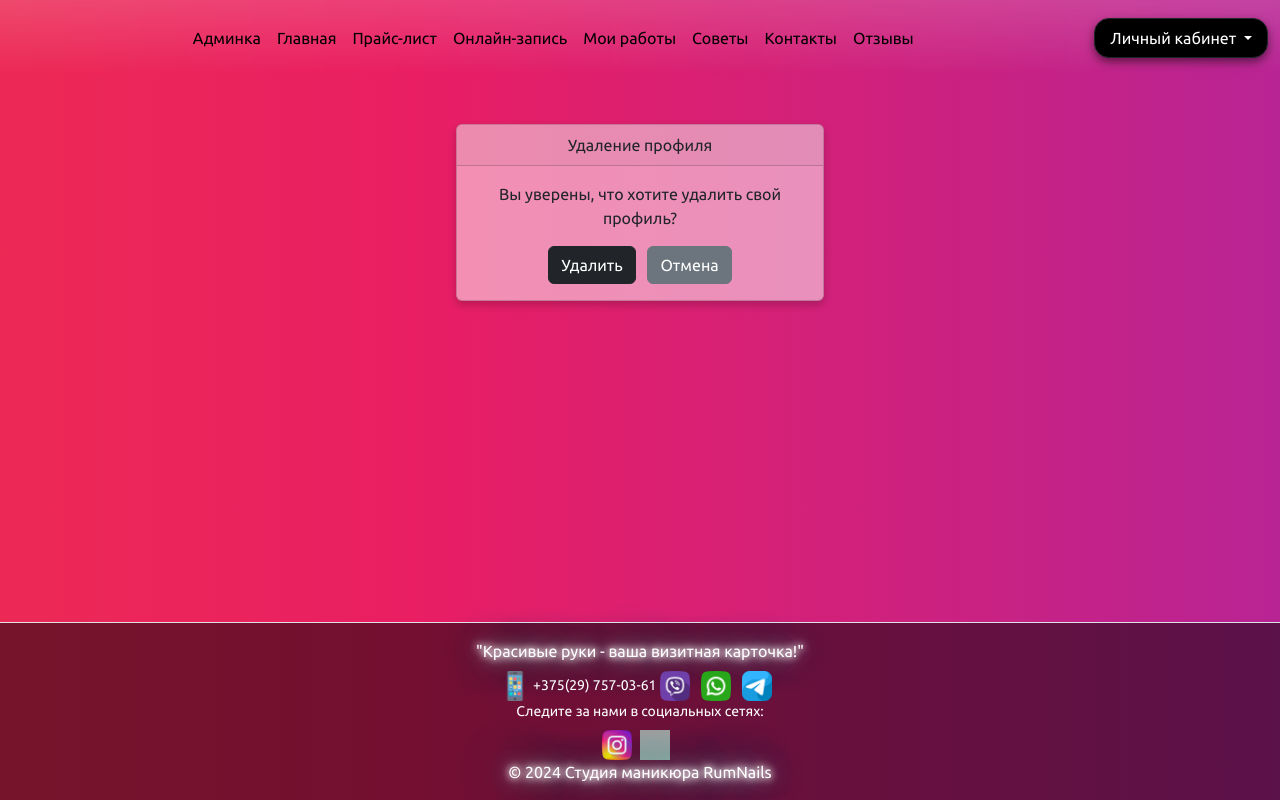
After one commit to valerashankorenko/nails_studio, a Django app: a page that uses templates/users/profile_confirm_delete.html in a window 1280 px wide. The commit adds this page. Run offline with Django 4.2, Linux system fonts and the light colour scheme; the visitor is signed in with stand-in values (Sample User, id 1); data comes from the database, SQL or seed files in the repository; some libraries are stand-ins or nearby versions; grey boxes are pictures that could not be loaded.

Commit message:
Удаления профиля

```diff
--- a/static_dev/css/styles.css
+++ b/static_dev/css/styles.css
@@ -424,3 +424,10 @@ img {
         font-size: 11px; /* Уменьшите размер шрифта для мобильных устройств */
     }
 }
+
+/* Профиль */
+.card-profile {
+    padding: 5px;
+    border-radius: 15px;
+    box-shadow: 0 8px 16px rgba(0, 0, 0, 0.2);
+}
--- /dev/null
+++ b/templates/users/profile_confirm_delete.html
@@ -0,0 +1,26 @@
+{% extends "base.html" %}
+{% load django_bootstrap5 %}
+
+{% block title %}
+Удаление профиля
+{% endblock %}
+
+{% block content %}
+<div class="col d-flex justify-content-center">
+    <div class="card" style="width: 23rem; background-color: rgba(255, 255, 255, 0.5);">
+      <div class="card-header text-center">
+        Удаление профиля
+      </div>
+        <div class="card-body text-center">
+            <p>Вы уверены, что хотите удалить свой профиль?</p>
+            <form method="post">
+              {% csrf_token %}
+              {% bootstrap_button button_type="submit" content="Удалить" button_class="btn-dark me-2" %}
+              <a href="{% url 'users:profile' user.username %}" class="btn btn-secondary">
+               Отмена
+              </a>
+            </form>
+        </div>
+    </div>
+</div>
+{% endblock %}
--- a/users/urls.py
+++ b/users/urls.py
@@ -5,10 +5,16 @@ from . import views
 app_name = 'users'
 
 urlpatterns = [
-    path('auth/registration/', views.ProfileCreateView.as_view(),
+    path('auth/registration/',
+         views.ProfileCreateView.as_view(),
          name='registration'),
     path('profile/<str:username>/',
-         views.ProfileDetailView.as_view(), name='profile'),
+         views.ProfileDetailView.as_view(),
+         name='profile'),
     path('edit_profile/<str:username>/',
-         views.ProfileUpdateView.as_view(), name='edit_profile'),
+         views.ProfileUpdateView.as_view(),
+         name='edit_profile'),
+    path('delete_profile/<str:username>/',
+         views.ProfileDeleteView.as_view(),
+         name='profile_delete'),
 ]
--- a/users/views.py
+++ b/users/views.py
@@ -1,13 +1,13 @@
 import locale
 from datetime import datetime
 
-from django.contrib.auth import get_user_model
+from django.contrib.auth import get_user_model, logout
 from django.contrib.auth.mixins import LoginRequiredMixin
 from django.http import Http404
 from django.shortcuts import get_object_or_404
 from django.urls import reverse_lazy
 from django.utils import timezone
-from django.views.generic import UpdateView, CreateView, DetailView
+from django.views.generic import UpdateView, CreateView, DetailView, DeleteView
 
 from online.models import OnlineRec
 from reviews.models import Review
@@ -98,3 +98,25 @@ class ProfileUpdateView(LoginRequiredMixin, UpdateView):
             'users:profile',
             kwargs={'username': self.request.user.username}
         )
+
+
+class ProfileDeleteView(LoginRequiredMixin, DeleteView):
+    """
+    Удаление профиля, требующее логина.
+    """
+    model = User
+    template_name = 'users/profile_confirm_delete.html'
+    success_url = reverse_lazy('pages:index')
+    slug_field = 'username'
+    slug_url_kwarg = 'username'
+
+    def get_object(self, queryset=None):
+        user = super().get_object(queryset)
+        if user != self.request.user:
+            raise Http404('Удаление чужого профиля запрещено')
+        return user
+
+    def delete(self, request, *args, **kwargs):
+        response = super().delete(request, *args, **kwargs)
+        logout(request)
+        return response
```
Also changed, not shown: templates/users/profile.html (+9 -6 lines).
